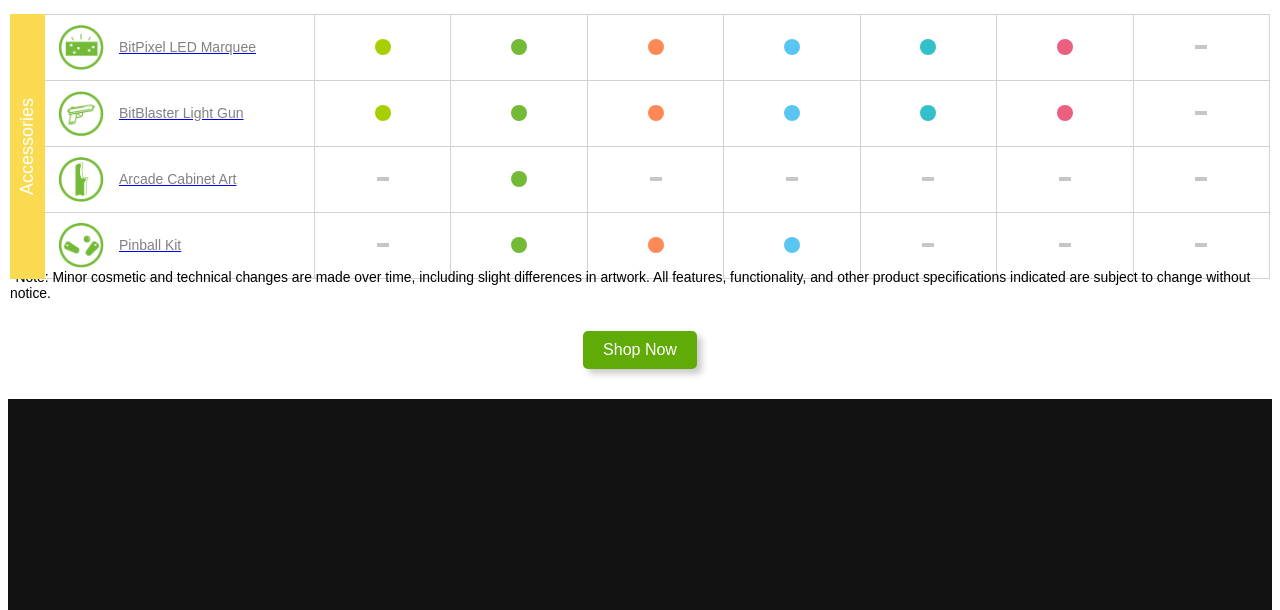
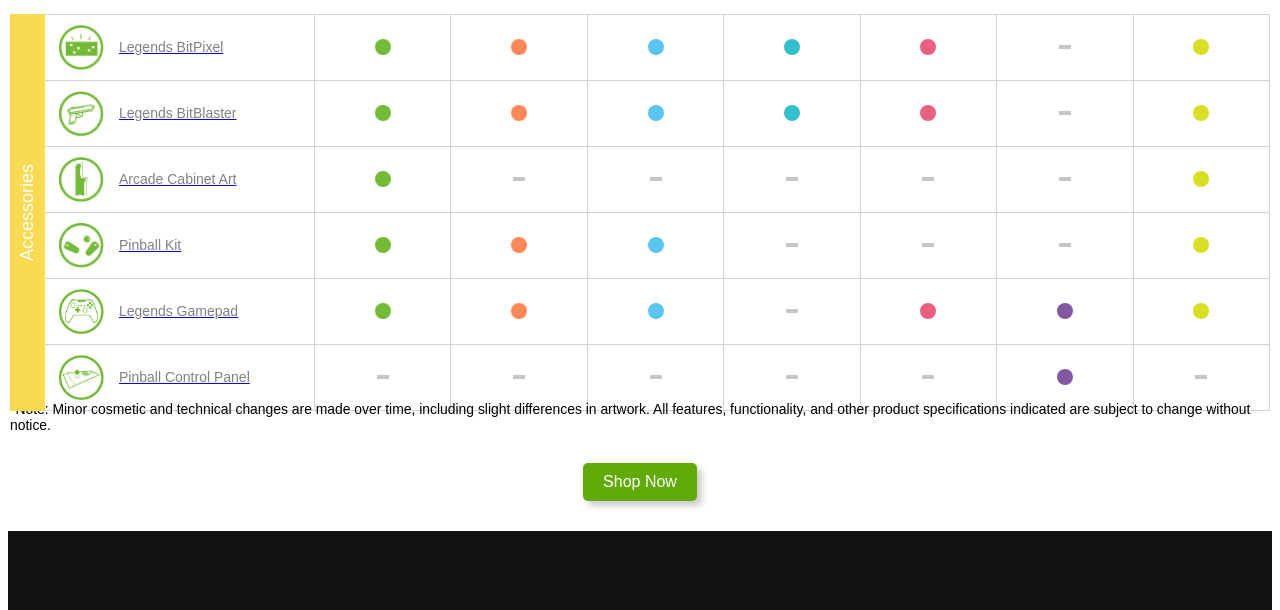
Before and after one commit to ShawnTseng/lu_wordpress_page, a website: page src/html/accessories.html in a window 1280 px wide. Shown: the part 846-1456 px from the top of the page. Drawn offline with nearby package versions, Linux system fonts and the light colour scheme; files that its build step writes are made by us from their sources; files whose address does not match are found by name.

Commit message:
2021/2/14 version(undone)

```diff
--- a/src/html/accessories.html
+++ b/src/html/accessories.html
@@ -18,13 +18,14 @@
 					<a><img src="@@DOMAIN/arcade_family_logo.jpg" alt="Arcade Family"></a>
 				</div>
 				<div class="r_column">
-					<a><img src="@@DOMAIN/pic_alu_old.jpg" alt="ALU OLD"></a>
 					<a href="/arcades/legends-ultimate/"><img src="@@DOMAIN/pic_alu_new.jpg" alt="ALU NEW"></a>
 					<a href="/arcades/legends-gamer-series/"><img src="@@DOMAIN/pic_gamer_pro.jpg" alt="Gamer Pro"></a>
 					<a href="/arcades/legends-gamer-series/"><img src="@@DOMAIN/pic_gamer_mini.jpg" alt="Gamer Mini"></a>
 					<a href="/arcades/legends-core/"><img src="@@DOMAIN/pic_core_new.jpg" alt="Core"></a>
 					<a href="/arcades/legends-connect/"><img src="@@DOMAIN/pic_connect_new.jpg" alt="Connect"></a>
 					<a href="/arcades/legends-pinball/"><img src="@@DOMAIN/pic_pinball_new.jpg" alt="Pinball"></a>
+					<!-- TODO:confirm link, alt -->
+					<a href="/arcades/legends-ultimate/"><img src="@@DOMAIN/alu_mini@2x.png" alt="ALU Mini"></a>
 				</div>
 			</div>
 			<div class="content">
@@ -36,7 +37,7 @@
 								href="https://www.atgames.us/collections/accessories/products/legends-bitpixel-led-marquee-reservation-starts-from-aug-14-2020"
 								target="_blank">
 								<img src="@@DOMAIN/icon_bitpixel_led.png" alt="BitPixel LED">
-								<span>BitPixel LED Marquee</span>
+								<span>Legends BitPixel</span>
 							</a>
 							<ul class="r_column">
 								<li><span></span></li>
@@ -44,8 +45,8 @@
 								<li><span></span></li>
 								<li><span></span></li>
 								<li><span></span></li>
+								<li><span class="none"></span></li>
 								<li><span></span></li>
-								<li><span class="none"></span></li>
 							</ul>
 						</div>
 						<div class="item">
@@ -53,7 +54,7 @@
 								href="https://www.atgames.us/collections/accessories/products/legends-bitblaster-light-gun-reservation-starts-from-august-14-2020"
 								target="_blank">
 								<img src="@@DOMAIN/icon_light_gun.png" alt="Light Gun">
-								<span>BitBlaster Light Gun</span>
+								<span>Legends BitBlaster</span>
 							</a>
 							<ul class="r_column">
 								<li><span></span></li>
@@ -61,8 +62,8 @@
 								<li><span></span></li>
 								<li><span></span></li>
 								<li><span></span></li>
+								<li><span class="none"></span></li>
 								<li><span></span></li>
-								<li><span class="none"></span></li>
 							</ul>
 						</div>
 						<div class="item">
@@ -73,13 +74,13 @@
 								<span>Arcade Cabinet Art</span>
 							</a>
 							<ul class="r_column">
-								<li><span class="none"></span></li>
 								<li><span></span></li>
 								<li><span class="none"></span></li>
 								<li><span class="none"></span></li>
 								<li><span class="none"></span></li>
 								<li><span class="none"></span></li>
 								<li><span class="none"></span></li>
+								<li><span></span></li>
 							</ul>
 						</div>
 						<div class="item">
@@ -90,12 +91,48 @@
 								<span>Pinball Kit</span>
 							</a>
 							<ul class="r_column">
-								<li><span class="none"></span></li>
 								<li><span></span></li>
 								<li><span></span></li>
 								<li><span></span></li>
 								<li><span class="none"></span></li>
 								<li><span class="none"></span></li>
+								<li><span class="none"></span></li>
+								<li><span></span></li>
+							</ul>
+						</div>
+						<div class="item">
+							<!-- TODO:link confirm -->
+							<a class="l_column"
+								href="https://www.atgames.us/collections/accessories/products/legends-pinball-kit-haa320-reservation"
+								target="_blank">
+								<img src="@@DOMAIN/gamepad@2x.png" alt="Gamepad">
+								<span>Legends Gamepad</span>
+							</a>
+							<ul class="r_column">
+								<li><span></span></li>
+								<li><span></span></li>
+								<li><span></span></li>
+								<li><span class="none"></span></li>
+								<li><span></span></li>
+								<li><span></span></li>
+								<li><span></span></li>
+							</ul>
+						</div>
+						<div class="item">
+							<!-- TODO:link confirm -->
+							<a class="l_column"
+								href="https://www.atgames.us/collections/accessories/products/legends-pinball-kit-haa320-reservation"
+								target="_blank">
+								<img src="@@DOMAIN/pinball_panel@2x.png" alt="Pinball Control Panel">
+								<span>Pinball Control Panel</span>
+							</a>
+							<ul class="r_column">
+								<li><span class="none"></span></li>
+								<li><span class="none"></span></li>
+								<li><span class="none"></span></li>
+								<li><span class="none"></span></li>
+								<li><span class="none"></span></li>
+								<li><span></span></li>
 								<li><span class="none"></span></li>
 							</ul>
 						</div>
--- a/src/less/accessories_style.less
+++ b/src/less/accessories_style.less
@@ -203,16 +203,16 @@
                     border-radius: 0;
                   }
                 }
+                // &:nth-child(1) {
+                //   color: @aluOldColor;
+                //   span {
+                //     background-color: @aluOldColor;
+                //     &.none {
+                //       background-color: @noneColor;
+                //     }
+                //   }
+                // }
                 &:nth-child(1) {
-                  color: @aluOldColor;
-                  span {
-                    background-color: @aluOldColor;
-                    &.none {
-                      background-color: @noneColor;
-                    }
-                  }
-                }
-                &:nth-child(2) {
                   color: @aluColor;
                   span {
                     background-color: @aluColor;
@@ -221,7 +221,7 @@
                     }
                   }
                 }
-                &:nth-child(3) {
+                &:nth-child(2) {
                   color: @gameProColor;
                   span {
                     background-color: @gameProColor;
@@ -230,7 +230,7 @@
                     }
                   }
                 }
-                &:nth-child(4) {
+                &:nth-child(3) {
                   color: @miniColor;
                   span {
                     background-color: @miniColor;
@@ -239,7 +239,7 @@
                     }
                   }
                 }
-                &:nth-child(5) {
+                &:nth-child(4) {
                   color: @coreColor;
                   span {
                     background-color: @coreColor;
@@ -248,7 +248,7 @@
                     }
                   }
                 }
-                &:nth-child(6) {
+                &:nth-child(5) {
                   color: @connectColor;
                   span {
                     background-color: @connectColor;
@@ -257,10 +257,19 @@
                     }
                   }
                 }
-                &:nth-child(7) {
+                &:nth-child(6) {
                   color: @pinballColor;
                   span {
                     background-color: @pinballColor;
+                    &.none {
+                      background-color: @noneColor;
+                    }
+                  }
+                }
+                &:nth-child(7) {
+                  color: @aluminiColor;
+                  span {
+                    background-color: @aluminiColor;
                     &.none {
                       background-color: @noneColor;
                     }
--- a/src/less/config.less
+++ b/src/less/config.less
@@ -23,6 +23,7 @@
 @connectMaskColor:rgb(240, 132, 156);
 @connectNoneColor:rgb(198, 130, 145);
 @pinballColor:rgb(130, 88, 162);
+@aluminiColor:rgb(217,224,33);
 @pinballMaskColor:rgb(158, 127, 184);
 @pinballNoneColor:rgb(141, 127, 150);
 @noneColor:rgb(198, 198, 198);
--- a/src/less/index_style.less
+++ b/src/less/index_style.less
@@ -235,6 +235,15 @@
                     }
                   }
                 }
+                &:nth-child(7) {
+                  color: @aluminiColor;
+                  span {
+                    background-color: @aluminiColor;
+                    &.none {
+                      background-color: @noneColor;
+                    }
+                  }
+                }
               }
             }
           }
```
Also changed, not shown: src/html/index.html (+31 -5 lines), src/img/alu_mini@2x.png (added), src/img/alu_mini_accessories@2x.png (added), src/img/gamepad@2x.png (added), src/img/pinball_panel@2x.png (added).
